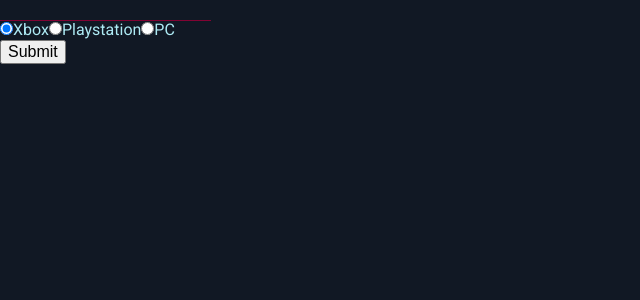
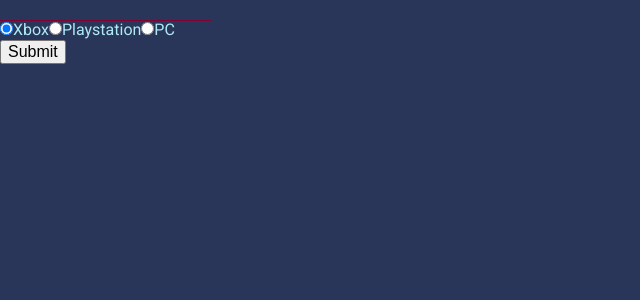
Before and after one commit to acherry125/truth, a React (Create React App) app in the folder truth/: page / in a window 1280 px wide. Shown: the top 300 px of the page, without its empty margins (0-640 px from the left). Built offline with nearby package versions, Linux system fonts and the light colour scheme.

Commit message:
change color bg

```diff
--- a/truth/public/css/styles.css
+++ b/truth/public/css/styles.css
@@ -441,7 +441,7 @@
 }
 
 body {
-  background: #111824;
+  background: #293659;
   color: #AEEAF4;
 }
 
--- a/truth/src/scss/_app.scss
+++ b/truth/src/scss/_app.scss
@@ -6,7 +6,7 @@
 }
 
 body {
-    background: mix($gray-blue, $dark-blue, 25);
+    background: mix($dark-blue, $medium-blue, 70);
     color: $teal;
 }
 
--- a/truth/src/scss/_variables.scss
+++ b/truth/src/scss/_variables.scss
@@ -55,8 +55,8 @@
 //*** Colors and Fonts ***//
 
 //website colors
-$dark-blue: #00000A;
-$medium-blue: #001327;
+$dark-blue: #161d3a;
+$medium-blue: #5470a2;
 $gray-blue: #425E72;
 $light-blue: #77B3BF;
 $teal: #AEEAF4;
```
Also changed, not shown: 1 other file (tests, documents, lock files or other folders).
